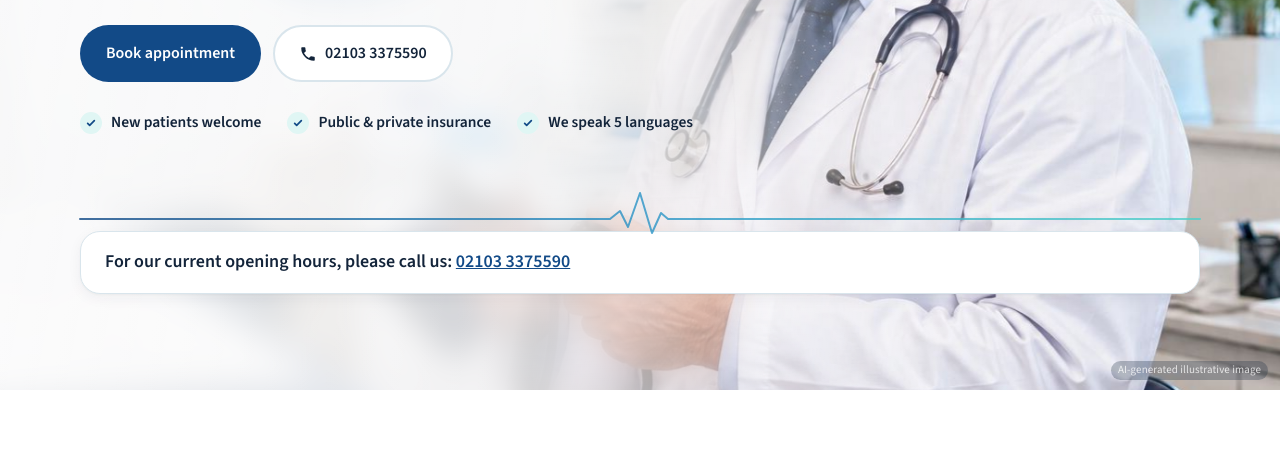
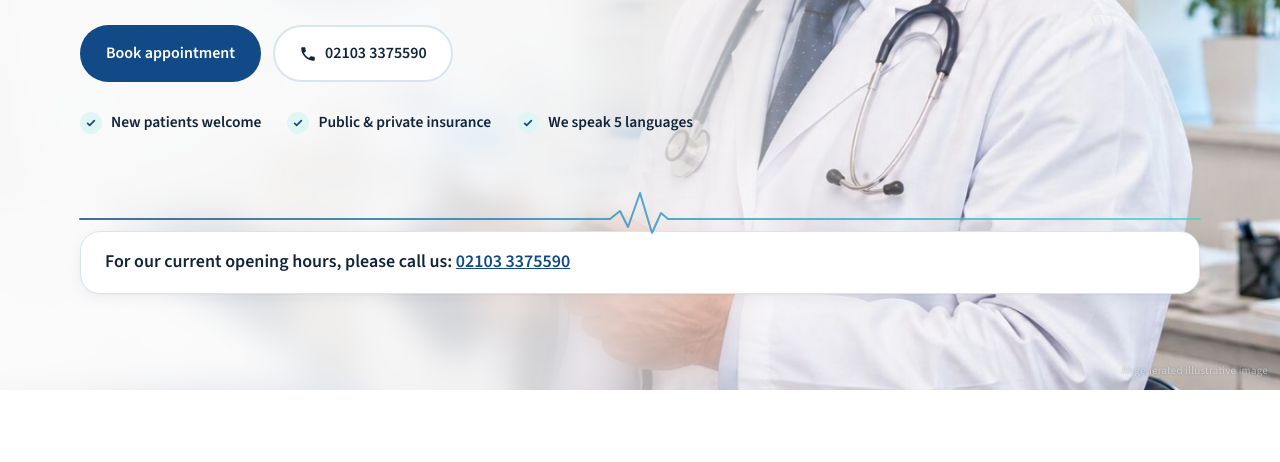
Before and after one commit to reinlanddigitalwerk-max/Doctor-clinc-hussien-, a plain HTML site: page index.html in a window 1280 px wide. Shown: the part 490-952 px from the top of the page. Drawn offline with Linux system fonts and the light colour scheme.

Commit message:
Show the AI label as a transparent watermark on the photos
No background, semi-transparent text in the corner; the full statement stays in
the Impressum under Bildnachweis.

Co-Authored-By: Claude Opus 5.5 <noreply@anthropic.com>
Claude-Session: https://claude.ai/code/session_016MXsZxmC1xABmpVb5648Lo

```diff
--- a/css/styles.css
+++ b/css/styles.css
@@ -934,11 +934,12 @@ a.card { display: block; color: inherit; text-decoration: none; }
 .ecg-stop-3 { stop-color: var(--teal); }
 
 /* ---- Kennzeichnung KI-erzeugter Bilder ---- */
-/* Dezent: klein und halbtransparent, aber lesbar – die Kennzeichnung bleibt vorhanden */
+/* Wie ein Wasserzeichen: ohne Fläche, transparente Schrift – die Kennzeichnung bleibt vorhanden
+   (ausführlich im Impressum unter „Bildnachweis“) */
 .ai-badge {
-  position: absolute; bottom: 8px; inset-inline-end: 8px; z-index: 2; pointer-events: none;
-  padding: 1px 7px; border-radius: 999px; background: rgba(19, 36, 58, .28); color: rgba(255, 255, 255, .78);
-  font-size: .6875rem; font-weight: 500; line-height: 1.5; letter-spacing: .01em;
+  position: absolute; bottom: 6px; inset-inline-end: 10px; z-index: 2; pointer-events: none;
+  color: rgba(255, 255, 255, .55); text-shadow: 0 0 2px rgba(19, 36, 58, .35);
+  font-size: .6875rem; font-weight: 500; line-height: 1.5; letter-spacing: .02em;
 }
 .hero > .ai-badge { bottom: 10px; inset-inline-end: 12px; }
 .photo .ai-badge { position: absolute; }
```
